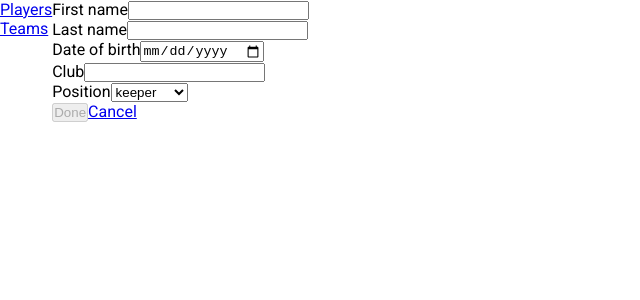
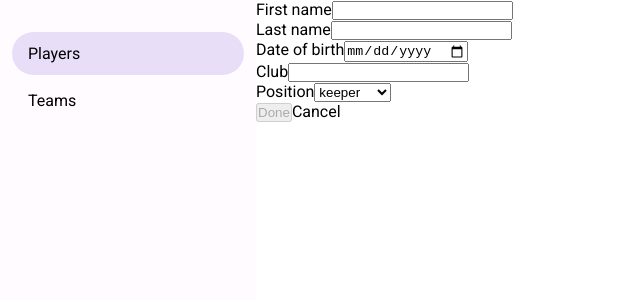
Before and after one commit to bk20dev/championships, an Angular app: page /players/new in a window 1280 px wide. Shown: the top 300 px of the page, without its empty margins (0-640 px from the left). Built offline with nearby package versions, Linux system fonts and the light colour scheme.

Commit message:
Style navigation

```diff
--- a/src/app/navigation/navigation.component.html
+++ b/src/app/navigation/navigation.component.html
@@ -1,4 +1,7 @@
 <ul>
-  <li><a routerLink="/players">Players</a></li>
-  <li><a routerLink="/teams">Teams</a></li>
+  <li class="link" *ngFor="let link of links" routerLinkActive="active">
+    <img class="icon" [src]="link.iconPath" alt=""/>
+    <span class="label">{{ link.label }}</span>
+    <a [routerLink]="link.link"></a>
+  </li>
 </ul>
--- a/src/app/navigation/navigation.component.scss
+++ b/src/app/navigation/navigation.component.scss
@@ -0,0 +1,46 @@
+:host {
+  width: 256px;
+  flex-shrink: 0;
+  background: #FFFBFE;
+}
+
+ul {
+  display: flex;
+  flex-direction: column;
+  list-style: none;
+  gap: 4px;
+  padding: 32px 12px;
+}
+
+.link {
+  border-radius: 32px;
+  padding: 12px 16px;
+  width: 100%;
+  position: relative;
+  overflow: hidden;
+
+  &:hover {
+    background: #E8DEF8;
+  }
+
+  &.active {
+    background: #E8DEF8;
+  }
+
+  a {
+    background: transparent;
+    width: 100%;
+    height: 100%;
+    position: absolute;
+    top: 0;
+    left: 0;
+  }
+}
+
+.icon {
+
+}
+
+.label {
+
+}
--- a/src/app/navigation/navigation.component.ts
+++ b/src/app/navigation/navigation.component.ts
@@ -1,15 +1,19 @@
-import { Component, OnInit } from '@angular/core';
+import { Component } from "@angular/core";
+
+interface Link {
+  label: string;
+  link: string;
+  iconPath: string;
+}
 
 @Component({
-  selector: 'app-navigation',
-  templateUrl: './navigation.component.html',
-  styleUrls: ['./navigation.component.scss']
+  selector: "app-navigation",
+  templateUrl: "./navigation.component.html",
+  styleUrls: ["./navigation.component.scss"],
 })
-export class NavigationComponent implements OnInit {
-
-  constructor() { }
-
-  ngOnInit(): void {
-  }
-
+export class NavigationComponent {
+  readonly links: Link[] = [
+    { label: "Players", link: "/players", iconPath: "" },
+    { label: "Teams", link: "/teams", iconPath: "" },
+  ];
 }
--- a/src/styles.scss
+++ b/src/styles.scss
@@ -11,3 +11,8 @@ body {
 html, body {
   height: 100%;
 }
+
+a {
+  text-decoration: none;
+  color: inherit;
+}
```
